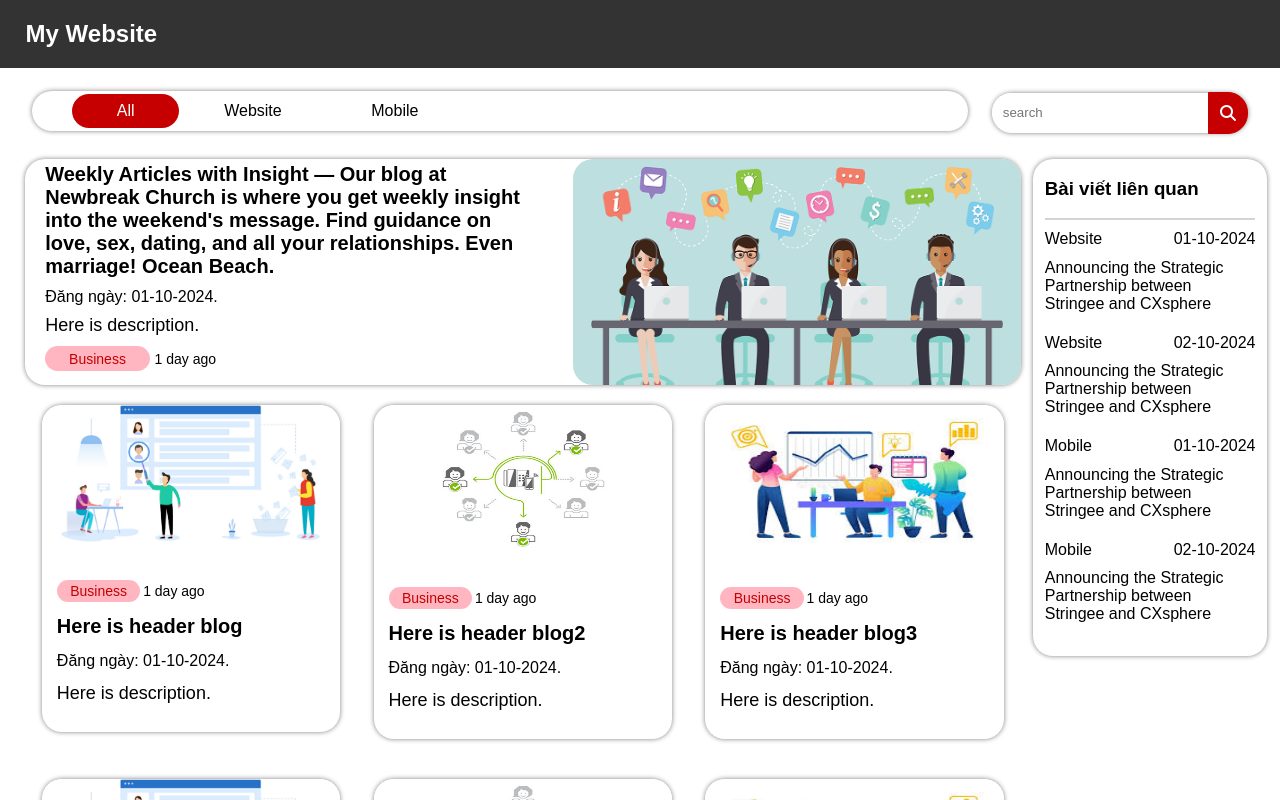
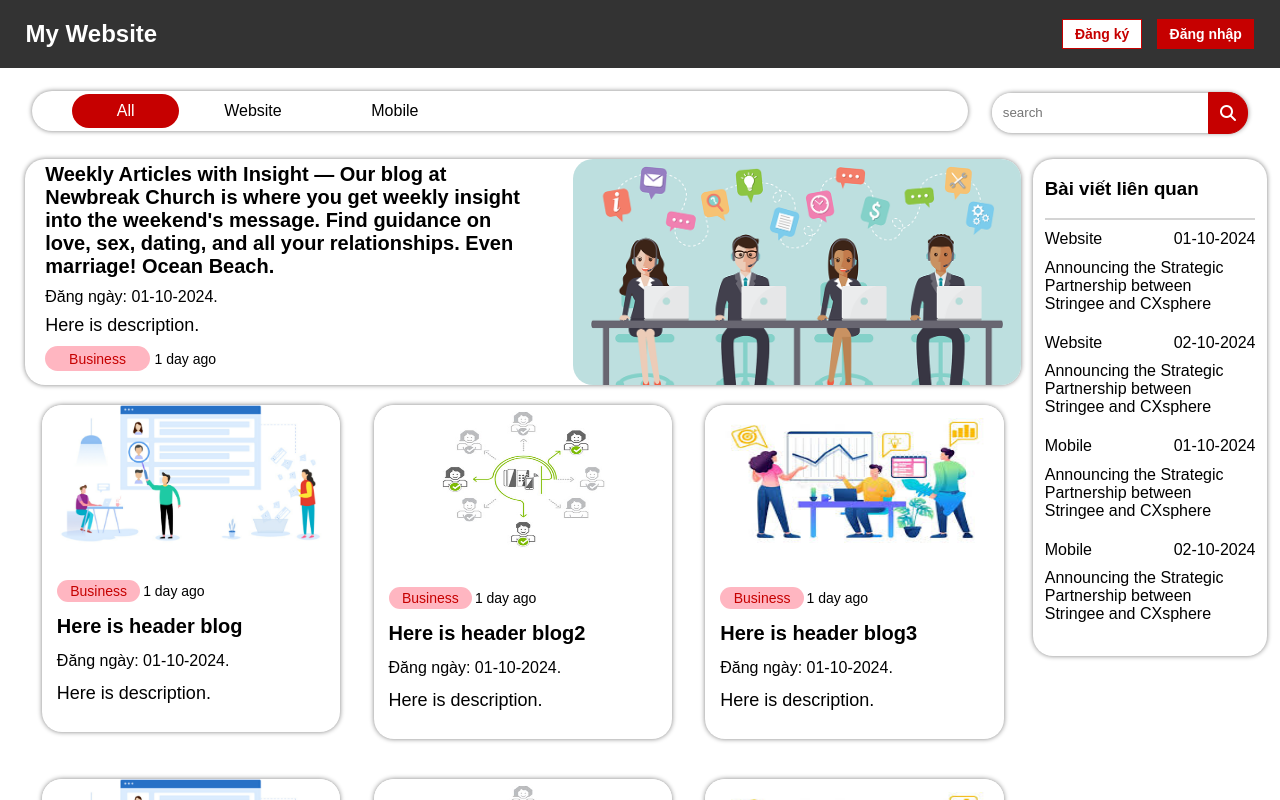
Before and after one commit to NamCT0503/HomePage, a React (Create React App) app in the folder fe.homepage/: page /blogs in a window 1280 px wide. Built offline with nearby package versions, Linux system fonts and the light colour scheme.

Commit message:
add btn signup/signin

```diff
--- a/fe.homepage/src/blogs.module.css
+++ b/fe.homepage/src/blogs.module.css
@@ -1,26 +1,9 @@
-/* html, body {
-    overflow-x: ;
-} */
-
-/* #section-news{
-    border: 10px solid black;
-    display: flex;
-    flex-direction: column;
-    justify-content: center;
-    align-items: center;
-} */
-
-/* #section-news header{
-    margin-top: -6.5%;
-    position: sticky;
-} */
-
 .section{
     width: 100%;
     height: fit-content;
 }
 
-.section header{
+.header{
     width: 100%;
     background-color: #333;
     color: white;
@@ -33,9 +16,48 @@
     z-index: 100;
 }
 
+.containerBtnSignupSignin{
+    width: 15%;
+    padding: 0 2%;
+    margin-right: 2%;
+    display: flex;
+    justify-content: space-between;
+    align-items: center;
+}
+
+.containerBtnSignupSignin div{
+    padding: 3% 6%;
+    cursor: pointer;
+    font-size: 14px;
+    font-weight: 600;
+    transition: all 0.3s ease-in-out;
+}
+
+.btnSignup{
+    border: 1px solid #c60000;
+    background-color: white;
+    color: #c60000;
+}
+
+.btnSignup:hover{
+    border: 1px solid white;
+    background-color: #c60000;
+    color: white;
+    box-shadow: 0 0 5px white;
+}
+
+.btnSignin{
+    border: 1px solid #c60000;
+    background-color: #c60000;
+    color: white;
+}
+
+.btnSignin:hover{
+    box-shadow: 0 0 20px #c60000;
+}
+
 /* ======================= Bắt đầu phần menubar ======================= */
 .wrapMenubarBlogs{
-    /* border: 1px solid black; */
     margin-top: 2%;
     display: flex;
     justify-content: space-around;
@@ -63,9 +85,7 @@
     padding: 0.9% 5%;
     border-radius: 20px;
     transition: all 0.3s ease-in-out;
-    /* border: 1px solid black; */
     color: black;
-    /* width: 5%; */
     display: flex;
     justify-content: center;
     align-items: center;
--- a/fe.homepage/src/components/breaking.news.tsx
+++ b/fe.homepage/src/components/breaking.news.tsx
@@ -56,8 +56,24 @@ const BreakingNews: React.FC = () => {
         </Helmet>
         <section id='section-news' className={style.section}>
             <header className={style.header} id='header'>
-                <div className={style.titleHeader}>
-                    <h1>My Website</h1>
+                <Link
+                    to={'/'}
+                    style={{
+                        textDecoration: 'none',
+                        color: 'white'
+                    }}
+                >
+                    <div className={style.titleHeader}>
+                        <h1>My Website</h1>
+                    </div>
+                </Link>
+                <div className={style.containerBtnSignupSignin}>
+                    <div className={style.btnSignup}>
+                        Đăng ký
+                    </div>
+                    <div className={style.btnSignin}>
+                        Đăng nhập
+                    </div>
                 </div>
             </header>
             <div className={style.wrapMenubarBlogs}>
```
